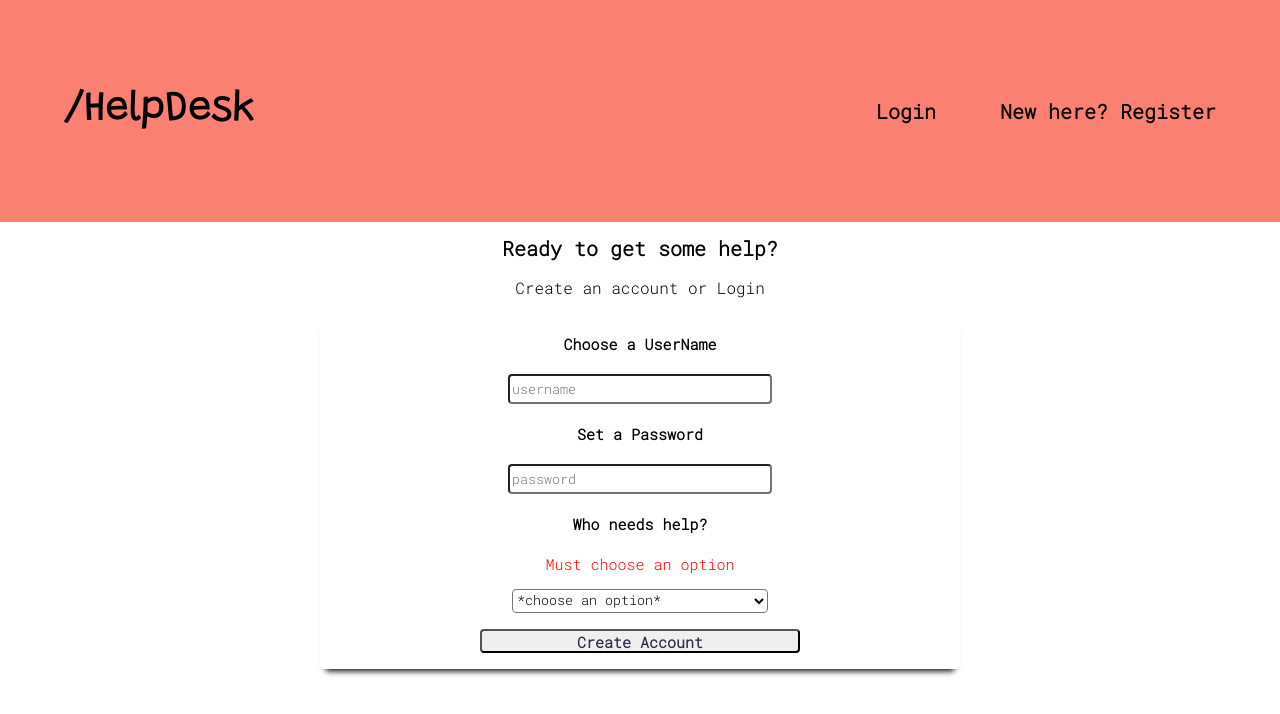
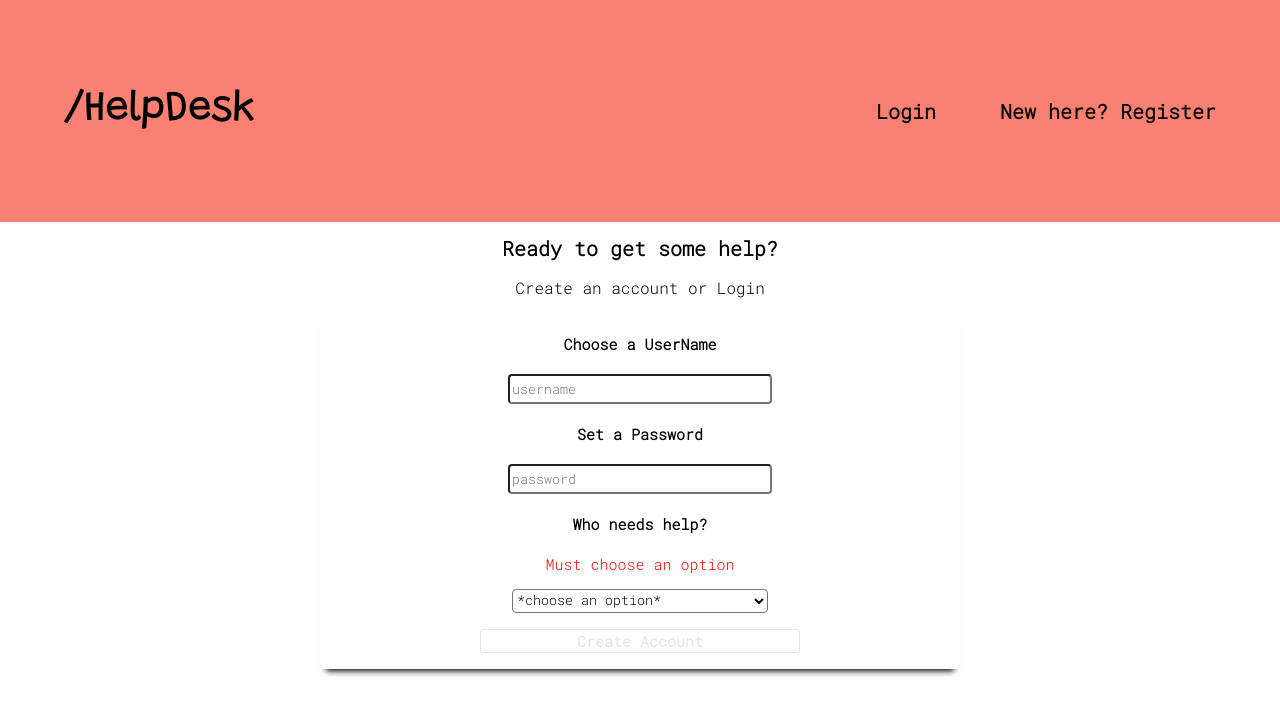
Before and after one commit to Build-Week-PTCT-DevDesk-Queue/FE, a React (Create React App) app in the folder devdeskqueue-fe/: page /registration in a window 1280 px wide. Shown: the top 714 px of the page. Built offline with nearby package versions, Linux system fonts and the light colour scheme; what react-animations would draw is missing.

Commit message:
final modifications this form only needs a post request

```diff
--- a/devdeskqueue-fe/src/App.css
+++ b/devdeskqueue-fe/src/App.css
@@ -65,6 +65,15 @@ font-weight: bold;
 }
 .form-button:hover{
   border-color: skyblue;
+}
+.form-button:disabled{
+
+    background-image: none;
+    background-color: white;
+    border: 1px solid rgba(0, 0, 0, 0.1);
+    color: rgba(0, 0, 0, 0.1);
+    cursor: not-allowed;
+
 }
 input:focus{
   outline: none;
--- a/devdeskqueue-fe/src/components/RegistrationForm.js
+++ b/devdeskqueue-fe/src/components/RegistrationForm.js
@@ -1,4 +1,4 @@
-import React, { useState } from "react";
+import React, { useState, useEffect } from "react";
 import { Link } from "react-router-dom";
 import * as yup from "yup";
 import axios from "axios";
@@ -7,7 +7,7 @@ import axios from "axios";
 const regFormSchema = yup.object().shape({
     name: yup.string().required("Must choose a username!")
     .min(2, "Username must be at least 2 characters long")
-    .max(20, "Username must not exceed 10 characters")
+    .max(20, "Username must not exceed 20 characters")
     .matches(/[a-zA-z]/, "Username must contain letters only"),
     password: yup.string()
     .required("Must set a password")
@@ -55,6 +55,14 @@ const Registration = () => {
             role: ""
         })
     }
+
+    const [buttonDisabled, setButtonDisabled] = useState(true);
+    useEffect(() => {
+        regFormSchema.isValid(regState).then((valid) => {
+            setButtonDisabled(!valid);
+        });
+    }, [regState]);
+
     return(
         <>
         <header>
@@ -82,7 +90,7 @@ const Registration = () => {
             <option value="student">I am a Student</option>
         </select>
 
-        <button className="form-button" type="submit">Create Account</button>
+        <button disabled={buttonDisabled} className="form-button" type="submit">Create Account</button>
         </form>
         </>
 
```
